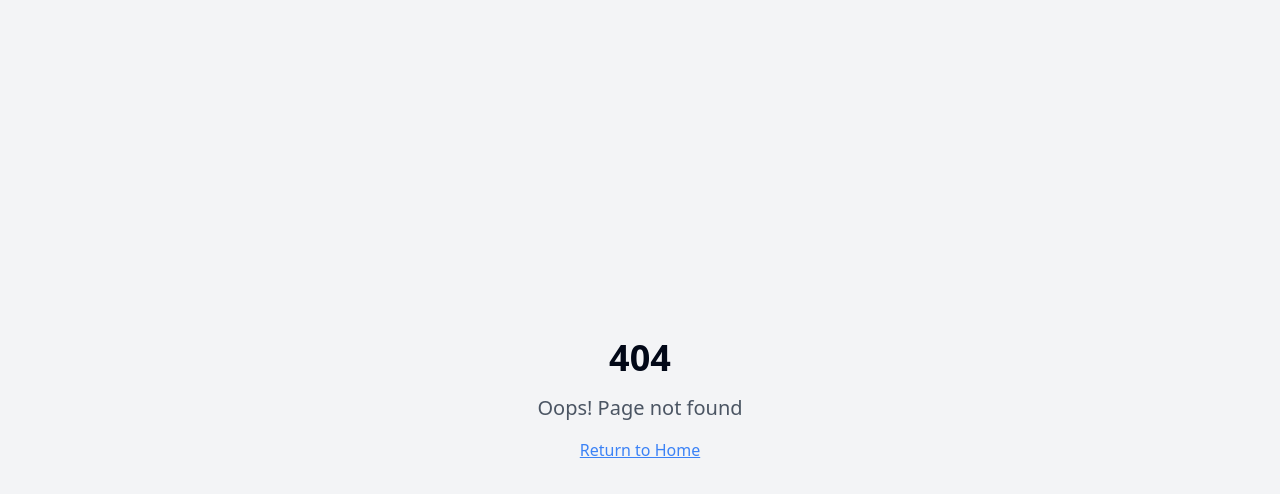
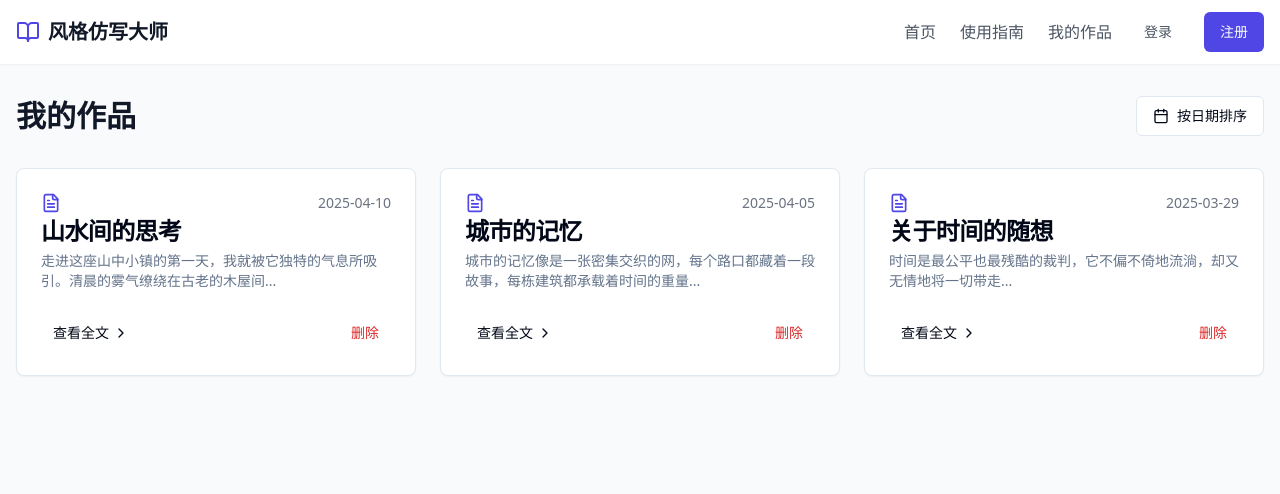
Before and after one commit to abcute/styleable, a React (Vite) app: page /my-works in a window 1280 px wide. Before the commit this address had no page. Shown: the top 494 px of the page. Built offline with nearby package versions, Linux system fonts and the light colour scheme.

Commit message:
Feat: Update navigation menu item
Refactor the navigation menu to change the "作品展示" text to "我的作品" and link to a new page for displaying user's historical mimic writings.

```diff
--- a/src/App.tsx
+++ b/src/App.tsx
@@ -5,6 +5,7 @@ import { TooltipProvider } from "@/components/ui/tooltip";
 import { QueryClient, QueryClientProvider } from "@tanstack/react-query";
 import { BrowserRouter, Routes, Route } from "react-router-dom";
 import Index from "./pages/Index";
+import MyWorks from "./pages/MyWorks";
 import NotFound from "./pages/NotFound";
 
 const queryClient = new QueryClient();
@@ -17,6 +18,7 @@ const App = () => (
       <BrowserRouter>
         <Routes>
           <Route path="/" element={<Index />} />
+          <Route path="/my-works" element={<MyWorks />} />
           {/* ADD ALL CUSTOM ROUTES ABOVE THE CATCH-ALL "*" ROUTE */}
           <Route path="*" element={<NotFound />} />
         </Routes>
--- a/src/components/Navbar.tsx
+++ b/src/components/Navbar.tsx
@@ -1,6 +1,7 @@
 
-import { BookOpen } from "lucide-react";
+import { BookOpen, FileText } from "lucide-react";
 import { Button } from "@/components/ui/button";
+import { Link } from "react-router-dom";
 
 const Navbar = () => {
   return (
@@ -8,14 +9,14 @@ const Navbar = () => {
       <div className="container mx-auto px-4 py-3 flex justify-between items-center">
         <div className="flex items-center gap-2">
           <BookOpen className="h-6 w-6 text-indigo-600" />
-          <span className="font-bold text-xl text-gray-900">风格仿写大师</span>
+          <Link to="/" className="font-bold text-xl text-gray-900">风格仿写大师</Link>
         </div>
 
         <div className="flex items-center gap-4">
           <nav className="hidden md:flex items-center gap-6">
-            <a href="#" className="text-gray-600 hover:text-gray-900 transition-colors">首页</a>
-            <a href="#" className="text-gray-600 hover:text-gray-900 transition-colors">使用指南</a>
-            <a href="#" className="text-gray-600 hover:text-gray-900 transition-colors">作品展示</a>
+            <Link to="/" className="text-gray-600 hover:text-gray-900 transition-colors">首页</Link>
+            <Link to="#" className="text-gray-600 hover:text-gray-900 transition-colors">使用指南</Link>
+            <Link to="/my-works" className="text-gray-600 hover:text-gray-900 transition-colors">我的作品</Link>
           </nav>
 
           <Button variant="ghost" className="text-gray-600">登录</Button>
--- /dev/null
+++ b/src/pages/MyWorks.tsx
@@ -0,0 +1,110 @@
+
+import { useState } from "react";
+import { FileText, ChevronRight, Calendar } from "lucide-react";
+import { Button } from "@/components/ui/button";
+import { Card, CardContent, CardHeader, CardTitle, CardDescription, CardFooter } from "@/components/ui/card";
+import Navbar from "@/components/Navbar";
+import { useToast } from "@/hooks/use-toast";
+
+interface WorkItem {
+  id: string;
+  title: string;
+  date: string;
+  preview: string;
+}
+
+const MyWorks = () => {
+  const { toast } = useToast();
+  // Mock data for works - in a real app, this would come from an API or storage
+  const [works, setWorks] = useState<WorkItem[]>([
+    {
+      id: "work1",
+      title: "山水间的思考",
+      date: "2025-04-10",
+      preview: "走进这座山中小镇的第一天，我就被它独特的气息所吸引。清晨的雾气缭绕在古老的木屋间..."
+    },
+    {
+      id: "work2",
+      title: "城市的记忆",
+      date: "2025-04-05",
+      preview: "城市的记忆像是一张密集交织的网，每个路口都藏着一段故事，每栋建筑都承载着时间的重量..."
+    },
+    {
+      id: "work3",
+      title: "关于时间的随想",
+      date: "2025-03-29",
+      preview: "时间是最公平也最残酷的裁判，它不偏不倚地流淌，却又无情地将一切带走..."
+    }
+  ]);
+
+  const handleViewWork = (id: string) => {
+    toast({
+      title: "查看作品",
+      description: "正在开发中，敬请期待",
+    });
+  };
+
+  const handleDeleteWork = (id: string) => {
+    setWorks(works.filter(work => work.id !== id));
+    toast({
+      title: "删除成功",
+      description: "已删除选中的作品",
+    });
+  };
+
+  return (
+    <div className="min-h-screen bg-gray-50">
+      <Navbar />
+
+      <main className="container mx-auto px-4 py-8">
+        <div className="flex justify-between items-center mb-8">
+          <h1 className="text-3xl font-bold text-gray-900">我的作品</h1>
+          <Button variant="outline" className="gap-2">
+            <Calendar className="h-4 w-4" /> 按日期排序
+          </Button>
+        </div>
+
+        {works.length > 0 ? (
+          <div className="grid grid-cols-1 md:grid-cols-2 lg:grid-cols-3 gap-6">
+            {works.map(work => (
+              <Card key={work.id} className="overflow-hidden hover:shadow-md transition-shadow">
+                <CardHeader className="pb-2">
+                  <div className="flex items-center justify-between">
+                    <FileText className="h-5 w-5 text-indigo-600" />
+                    <span className="text-sm text-gray-500">{work.date}</span>
+                  </div>
+                  <CardTitle className="mt-2">{work.title}</CardTitle>
+                </CardHeader>
+                <CardContent>
+                  <CardDescription className="line-clamp-3">
+                    {work.preview}
+                  </CardDescription>
+                </CardContent>
+                <CardFooter className="flex justify-between">
+                  <Button variant="ghost" size="sm" className="gap-1" onClick={() => handleViewWork(work.id)}>
+                    查看全文 <ChevronRight className="h-4 w-4" />
+                  </Button>
+                  <Button variant="ghost" size="sm" className="text-red-600 hover:text-red-700"
+                    onClick={() => handleDeleteWork(work.id)}>
+                    删除
+                  </Button>
+                </CardFooter>
+              </Card>
+            ))}
+          </div>
+        ) : (
+          <div className="text-center py-12">
+            <FileText className="h-16 w-16 text-gray-300 mx-auto mb-4" />
+            <h2 className="text-xl font-medium text-gray-600 mb-2">暂无作品</h2>
+            <p className="text-gray-500 mb-6">您还没有创建任何仿写作品</p>
+            <Button asChild>
+              <Link to="/">开始创作</Link>
+            </Button>
+          </div>
+        )}
+      </main>
+    </div>
+  );
+};
+
+export default MyWorks;
```
